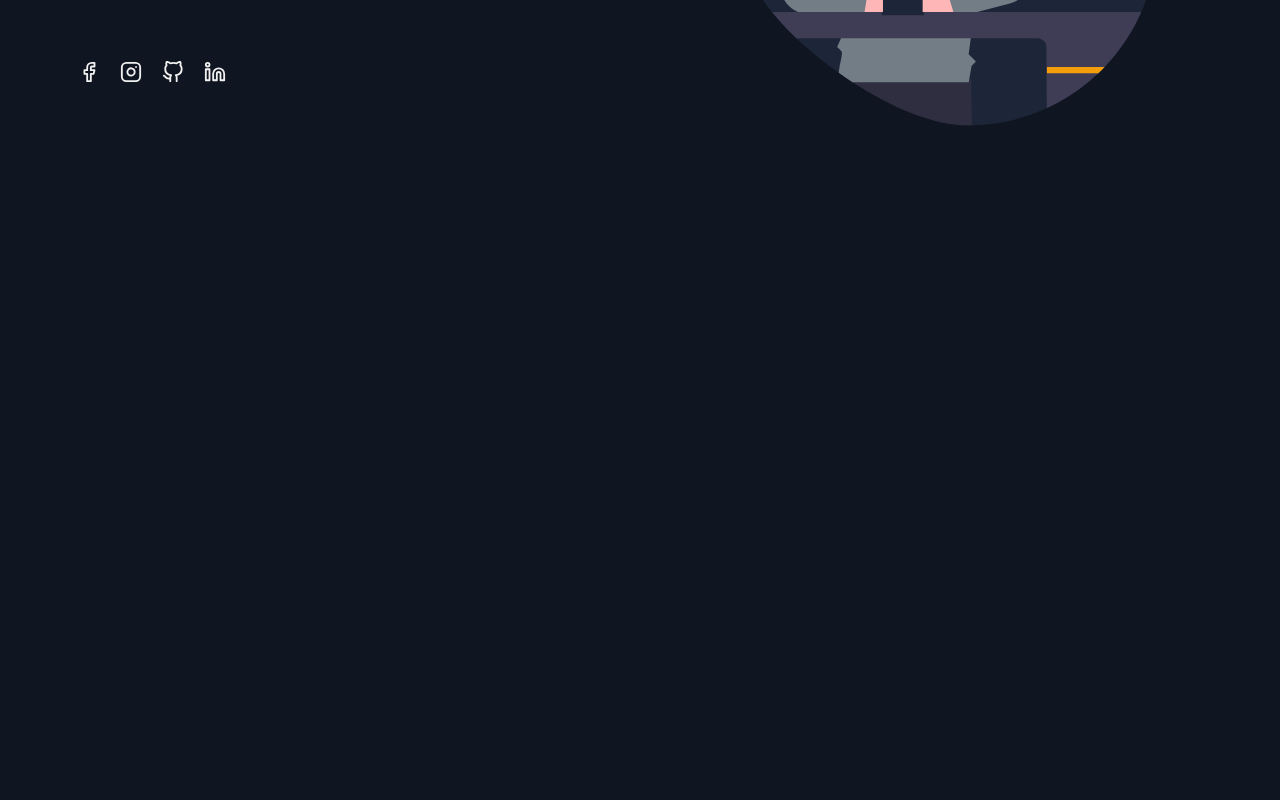
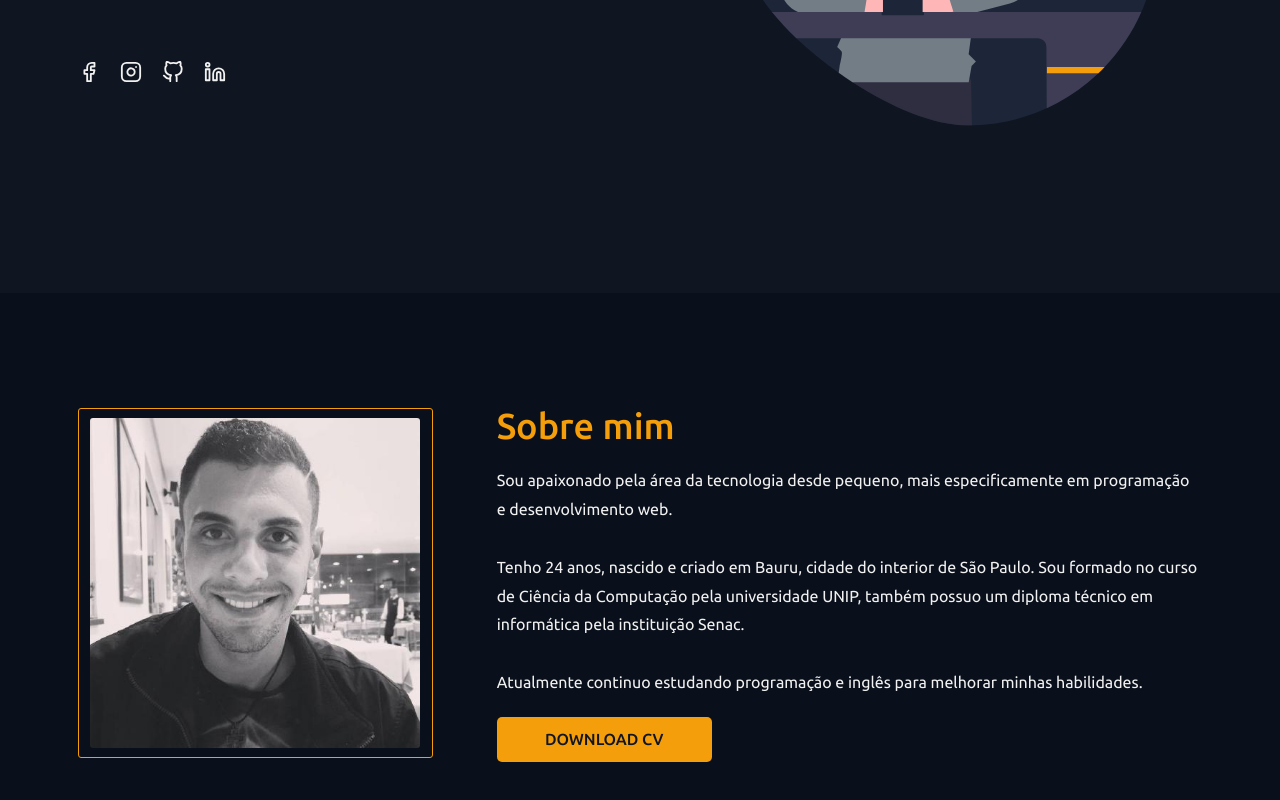
Before and after one commit to FlavioSant/portfolio-fs, a Next.js app: page / in a window 1280 px wide. Shown: the part 524-1324 px from the top of the page. Before the commit the page ends 817 px from the top, so only its background shows below. Built offline with nearby package versions, Linux system fonts and the light colour scheme.

Commit message:
:sparkles: Implementado secao sobre

```diff
--- /dev/null
+++ b/src/components/About.module.scss
@@ -0,0 +1,82 @@
+@use '../styles/breakpoints.scss';
+
+.about-section {
+  background: var(--background-dark);
+}
+
+.about-section-content {
+  display: flex;
+  flex-direction: column-reverse;
+  align-items: center;
+  gap: 4rem;
+
+  padding: 7rem 0.5rem;
+
+  @include breakpoints.and-up(lg) {
+    flex-direction: row;
+  }
+}
+
+.about-section-photo {
+  display: flex;
+  align-items: center;
+  justify-content: center;
+  border: 1px solid var(--primary);
+  border-radius: 0.188rem;
+
+  span {
+    border-radius: 0.188rem;
+  }
+
+  @include breakpoints.and-up(lg) {
+    width: 17.5rem;
+    height: 21.875rem;
+    flex: 1;
+  }
+}
+
+.about-section-description {
+  display: flex;
+  flex-direction: column;
+  row-gap: 1.25rem;
+  flex: 2;
+
+  h1 {
+    color: var(--primary);
+    font-size: 2.25rem;
+    font-weight: 500;
+    margin: 0;
+  }
+
+  p {
+    color: var(--text);
+    line-height: 1.8rem;
+    font-size: 1rem;
+    font-weight: 400;
+  }
+
+  a {
+    display: flex;
+    align-items: center;
+    justify-content: center;
+    align-self: center;
+
+    background: var(--primary);
+    border-radius: 0.313rem;
+    color: var(--background);
+    font-size: 1rem;
+    font-weight: 500;
+    margin-top: 2rem;
+
+    max-width: 215px;
+    width: 100%;
+    height: 2.813rem;
+  }
+
+  @include breakpoints.and-up(lg) {
+    a {
+      align-self: flex-start;
+      margin-top: 0;
+    }
+  }
+}
--- /dev/null
+++ b/src/components/About.tsx
@@ -0,0 +1,43 @@
+import Image from 'next/image';
+
+import styles from './About.module.scss';
+
+export const About: React.FC = () => {
+  return (
+    <section id="about" className={styles['about-section']}>
+      <div className="center-container">
+        <div className={styles['about-section-content']}>
+          <figure className={styles['about-section-photo']}>
+            <Image
+              src="/photo.jpg"
+              width={330}
+              height={330}
+              alt="Flávio Santos"
+            />
+          </figure>
+          <article className={styles['about-section-description']}>
+            <h1>Sobre mim</h1>
+            <p>
+              Sou apaixonado pela área da tecnologia desde pequeno, mais
+              especificamente em programação e desenvolvimento web.
+              <br />
+              <br />
+              Tenho 24 anos, nascido e criado em Bauru, cidade do interior de
+              São Paulo. Sou formado no curso de Ciência da Computação pela
+              universidade UNIP, também possuo um diploma técnico em informática
+              pela instituição Senac.
+              <br />
+              <br />
+              Atualmente continuo estudando programação e inglês para melhorar
+              minhas habilidades.
+            </p>
+
+            <a href="#" download="Currículo.pdf" target="_blank">
+              DOWNLOAD CV
+            </a>
+          </article>
+        </div>
+      </div>
+    </section>
+  );
+};
--- a/src/components/Hero.module.scss
+++ b/src/components/Hero.module.scss
@@ -4,7 +4,7 @@
   display: flex;
   flex-direction: column;
   gap: 4rem;
-  padding: 5rem 0.5rem;
+  padding: 5rem 0.5rem 7rem 0.5rem;
 
   @include breakpoints.and-up(lg) {
     align-items: center;
--- a/src/components/Navbar.tsx
+++ b/src/components/Navbar.tsx
@@ -22,8 +22,8 @@ export const Navbar: React.FC = () => {
         >
           <nav className={styles['nav-container']}>
             <ul>
-              <NavbarItem href="#" label="HOME" />
-              <NavbarItem href="#" label="SOBRE" />
+              <NavbarItem href="#hero" label="HOME" />
+              <NavbarItem href="#about" label="SOBRE" />
               <NavbarItem href="#" label="HABILIDADES" />
               <NavbarItem href="#" label="PROJETOS" />
               <NavbarItem href="#" label="CONTATO" />
--- a/src/pages/index.tsx
+++ b/src/pages/index.tsx
@@ -1,5 +1,6 @@
 import type { NextPage } from 'next';
 import Head from 'next/head';
+import { About } from '../components/About';
 import { Hero } from '../components/Hero';
 import { Navbar } from '../components/Navbar';
 
@@ -12,6 +13,7 @@ const Home: NextPage = () => {
       </Head>
       <Navbar />
       <Hero />
+      <About />
     </>
   );
 };
--- a/src/styles/global.scss
+++ b/src/styles/global.scss
@@ -36,6 +36,7 @@ body,
 div#__next {
   width: 100%;
   height: 100%;
+  scroll-behavior: smooth;
 }
 
 body {
```
Also changed, not shown: public/photo.jpg (added).
